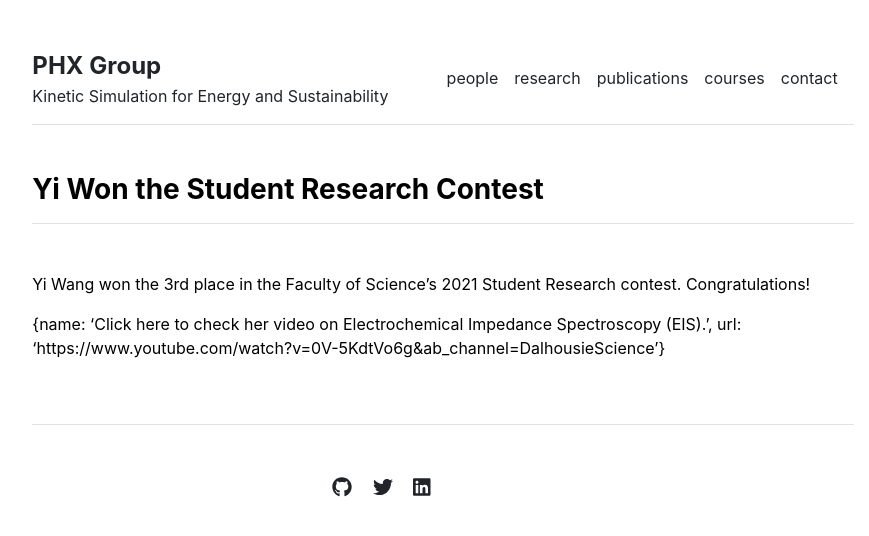
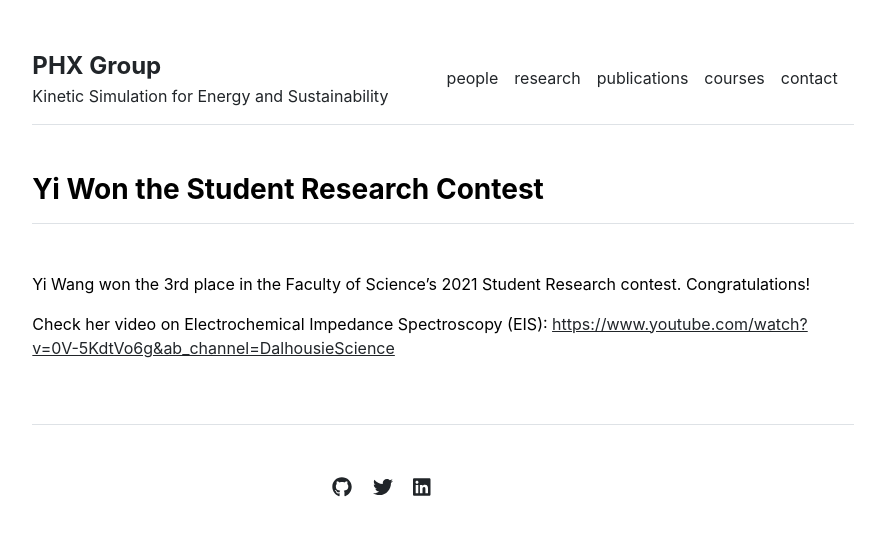
Before and after one commit to penghao-xiao/xiao_group, a Jekyll site: the page built from _posts/2021-10-15-YWang-EIS-award.markdown, in a window 1280 px wide. Shown: the top 536 px of the page, without its empty margins (197-1066 px from the left). Built offline with Jekyll 4.4.1, drawn with Linux system fonts in a browser that asks for light colours.

Commit message:
edit post

```diff
--- a/_posts/2021-10-15-YWang-EIS-award.markdown
+++ b/_posts/2021-10-15-YWang-EIS-award.markdown
@@ -6,4 +6,4 @@ categories: my update
 ---
 Yi Wang won the 3rd place in the Faculty of Science's 2021 Student Research contest. Congratulations!
 
-{name: 'Click here to check her video on Electrochemical Impedance Spectroscopy (EIS).', url: 'https://www.youtube.com/watch?v=0V-5KdtVo6g&ab_channel=DalhousieScience'}
+Check her video on Electrochemical Impedance Spectroscopy (EIS): <https://www.youtube.com/watch?v=0V-5KdtVo6g&ab_channel=DalhousieScience>
```
